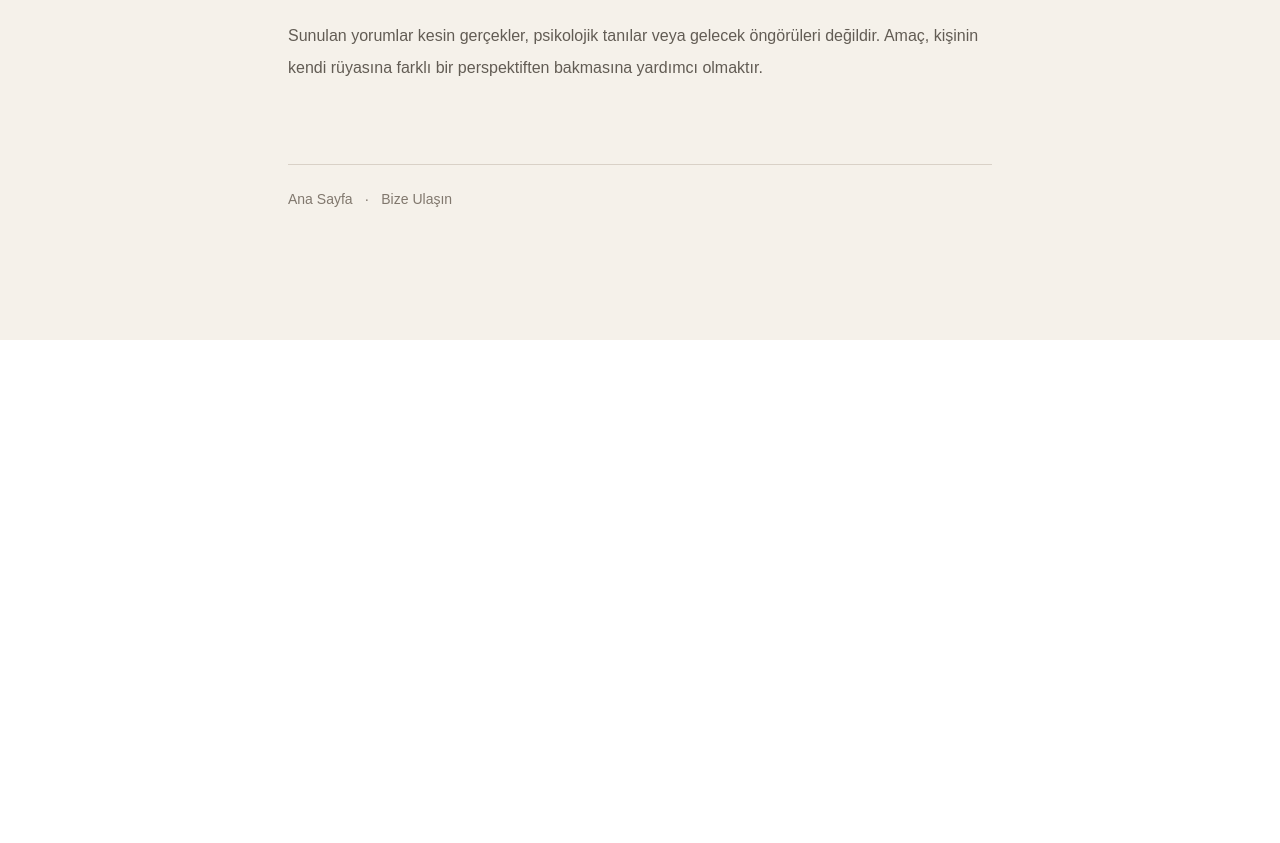
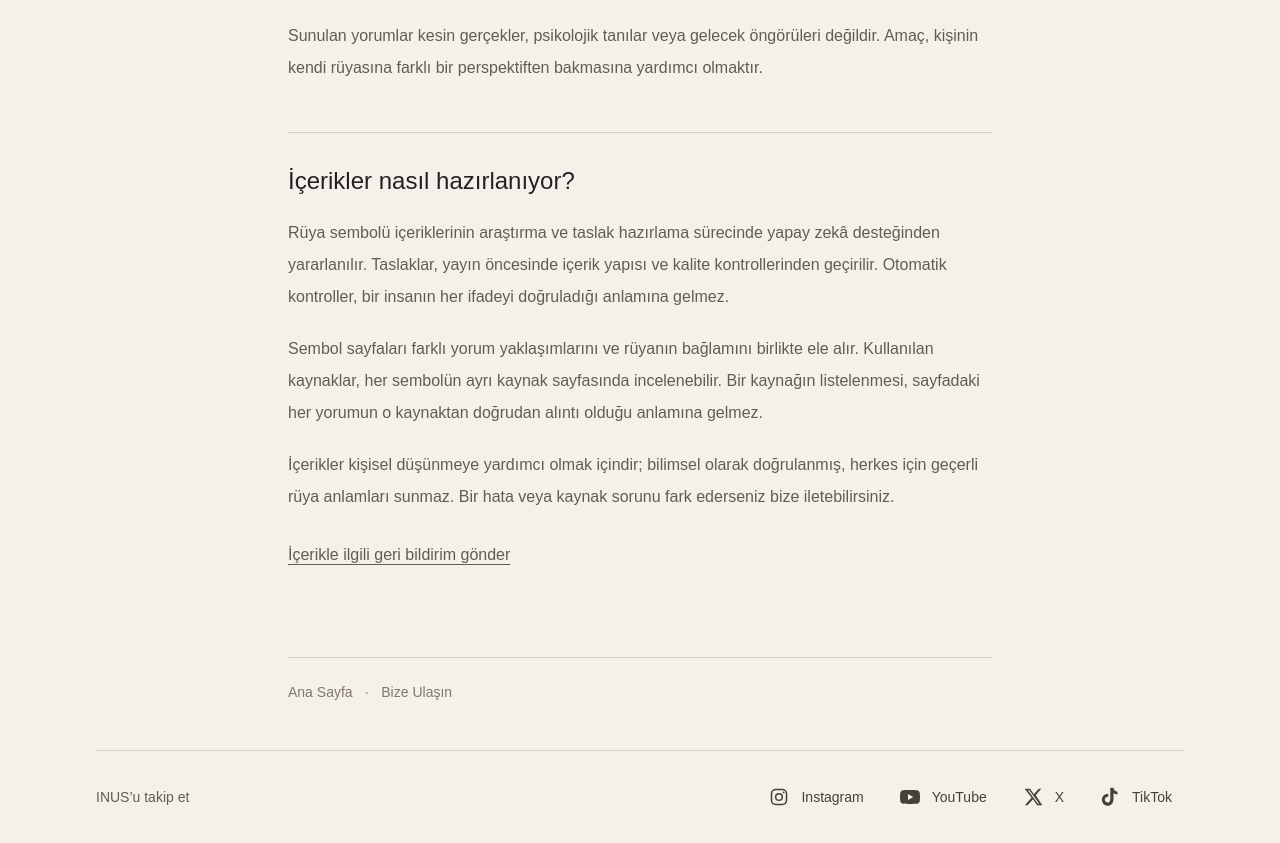
Before and after one commit to gmerdan-gif/-expert-ai, a Next.js app: page /hakkimizda in a window 1280 px wide. Shown: the part 460-1303 px from the top of the page. Before the commit the page ends 800 px from the top, so only its background shows below. Built offline with nearby package versions, Linux system fonts and the light colour scheme; no server answers.

Commit message:
Improve mobile symbol navigation and shared social links

```diff
--- a/app/hakkimizda/page.tsx
+++ b/app/hakkimizda/page.tsx
@@ -1,6 +1,9 @@
 import type { Metadata } from "next";
+import Link from "next/link";
 
 export const metadata: Metadata = {
+  title: "Hakkımızda ve içerik hazırlama yöntemi",
+  description: "INUS hakkında bilgi edinin; rüya sembolü içeriklerinin hazırlanma yöntemini ve kaynakların nasıl kullanıldığını inceleyin.",
   alternates: {
     canonical: "/hakkimizda",
   },
@@ -10,9 +13,9 @@ export default function Hakkimizda() {
   return (
     <main className="min-h-screen bg-[#f5f1ea] text-[#24221f]">
       <div className="mx-auto max-w-3xl px-6 py-12 sm:px-8">
-        <a href="/" className="text-lg font-medium tracking-[0.28em]">
+        <Link href="/" className="text-lg font-medium tracking-[0.28em]">
           INUS
-        </a>
+        </Link>
 
         <article className="mt-16">
           <p className="text-xs uppercase tracking-[0.25em] text-[#81786e]">
@@ -32,7 +35,7 @@ export default function Hakkimizda() {
             </p>
 
             <p>
-              INUS, Carl Jung'un analitik psikolojisinden ve modern psikolojik
+              INUS, Carl Jung&apos;un analitik psikolojisinden ve modern psikolojik
               yaklaşımlardan yararlanarak rüyaları hazır sembol sözlükleriyle
               açıklamak yerine, rüyanın kendi bağlamına ve rüyayı gören kişinin
               deneyimine odaklanır.
@@ -44,14 +47,39 @@ export default function Hakkimizda() {
               perspektiften bakmasına yardımcı olmaktır.
             </p>
           </div>
+          <section id="icerik-yontemi" className="mt-12 scroll-mt-6 border-t border-[#d9d1c7] pt-8">
+            <h2 className="text-2xl font-light">İçerikler nasıl hazırlanıyor?</h2>
+            <div className="mt-5 space-y-5 leading-8 text-[#625c54]">
+              <p>
+                Rüya sembolü içeriklerinin araştırma ve taslak hazırlama sürecinde
+                yapay zekâ desteğinden yararlanılır. Taslaklar, yayın öncesinde
+                içerik yapısı ve kalite kontrollerinden geçirilir. Otomatik
+                kontroller, bir insanın her ifadeyi doğruladığı anlamına gelmez.
+              </p>
+              <p>
+                Sembol sayfaları farklı yorum yaklaşımlarını ve rüyanın bağlamını
+                birlikte ele alır. Kullanılan kaynaklar, her sembolün ayrı kaynak
+                sayfasında incelenebilir. Bir kaynağın listelenmesi, sayfadaki her
+                yorumun o kaynaktan doğrudan alıntı olduğu anlamına gelmez.
+              </p>
+              <p>
+                İçerikler kişisel düşünmeye yardımcı olmak içindir; bilimsel
+                olarak doğrulanmış, herkes için geçerli rüya anlamları sunmaz.
+                Bir hata veya kaynak sorunu fark ederseniz bize iletebilirsiniz.
+              </p>
+              <Link href="/bize-ulasin" className="inline-flex min-h-11 items-center underline underline-offset-4 focus-visible:outline-2 focus-visible:outline-offset-4">
+                İçerikle ilgili geri bildirim gönder
+              </Link>
+            </div>
+          </section>
         </article>
 
         <footer className="mt-20 border-t border-[#d9d1c7] pt-6 text-sm text-[#81786e]">
-          <a href="/" className="hover:text-[#454039]">Ana Sayfa</a>
+          <Link href="/" className="hover:text-[#454039]">Ana Sayfa</Link>
           <span className="mx-3">·</span>
-          <a href="/bize-ulasin" className="hover:text-[#454039]">
+          <Link href="/bize-ulasin" className="hover:text-[#454039]">
             Bize Ulaşın
-          </a>
+          </Link>
         </footer>
       </div>
     </main>
--- a/app/layout.tsx
+++ b/app/layout.tsx
@@ -2,6 +2,7 @@ import type { Metadata } from "next";
 import Script from "next/script";
 import { Geist, Geist_Mono } from "next/font/google";
 import "./globals.css";
+import { SocialLinks } from "@/components/site/SocialLinks";
 import { SOCIAL_PROFILE_URLS } from "@/lib/site/social";
 
 const geistSans = Geist({
@@ -108,6 +109,7 @@ export default function RootLayout({
 
       <body className="min-h-full flex flex-col">
         {children}
+        <SocialLinks />
       </body>
     </html>
   );
--- /dev/null
+++ b/components/site/SocialLinks.tsx
@@ -0,0 +1,74 @@
+import { SOCIAL_PROFILES } from "@/lib/site/social";
+
+const profiles = [
+  { key: "instagram", label: "Instagram" },
+  { key: "youtube", label: "YouTube" },
+  { key: "x", label: "X" },
+  { key: "tiktok", label: "TikTok" },
+] as const;
+
+type SocialPlatform = (typeof profiles)[number]["key"];
+
+function SocialIcon({ platform }: { platform: SocialPlatform }) {
+  return (
+    <svg
+      viewBox="0 0 24 24"
+      width="20"
+      height="20"
+      aria-hidden="true"
+      focusable="false"
+      className="shrink-0"
+      fill="currentColor"
+    >
+      {platform === "instagram" && (
+        <>
+          <rect x="3" y="3" width="18" height="18" rx="5" fill="none" stroke="currentColor" strokeWidth="1.8" />
+          <circle cx="12" cy="12" r="4" fill="none" stroke="currentColor" strokeWidth="1.8" />
+          <circle cx="17.5" cy="6.5" r="1.1" />
+        </>
+      )}
+      {platform === "youtube" && (
+        <>
+          <path d="M23.5 6.2a3 3 0 0 0-2.1-2.1C19.5 3.6 12 3.6 12 3.6s-7.5 0-9.4.5A3 3 0 0 0 .5 6.2 31 31 0 0 0 0 12a31 31 0 0 0 .5 5.8 3 3 0 0 0 2.1 2.1c1.9.5 9.4.5 9.4.5s7.5 0 9.4-.5a3 3 0 0 0 2.1-2.1A31 31 0 0 0 24 12a31 31 0 0 0-.5-5.8ZM9.6 15.6V8.4l6.3 3.6-6.3 3.6Z" />
+        </>
+      )}
+      {platform === "x" && (
+        <path d="M18.9 2H22l-6.8 7.8L23.2 22h-6.3L12 14.6 5.5 22H2.3l7.9-9L2 2h6.5l4.5 6.7L18.9 2Zm-1.1 18h1.7L7.6 3.9H5.8L17.8 20Z" />
+      )}
+      {platform === "tiktok" && (
+        <path d="M16.7 0c.4 3.4 2.3 5.4 5.6 5.6v3.8a9.6 9.6 0 0 1-5.6-1.6v7.8c0 9.9-10.8 13-15.1 5.9-2.8-4.6-1.1-12.6 7.8-13v4c-.7.1-1.4.2-2.1.4-2 .7-3.1 2-2.8 4.4.6 4.5 8.4 5.8 7.7-3V0h4.5Z" transform="translate(2 1) scale(.85)" />
+      )}
+    </svg>
+  );
+}
+
+export function SocialLinks() {
+  return (
+    <div className="bg-[#f5f1ea] text-[#454039]">
+      <div className="mx-auto w-full max-w-6xl px-5 sm:px-8">
+        <nav
+          aria-label="INUS sosyal medya hesapları"
+          className="border-t border-[#d9d2c9] py-6 sm:flex sm:items-center sm:justify-between sm:gap-6"
+        >
+          <p className="mb-3 text-sm text-[#625c54] sm:mb-0">INUS’u takip et</p>
+          <ul className="grid grid-cols-2 gap-2 sm:flex sm:flex-wrap sm:gap-3">
+            {profiles.map(({ key, label }) => (
+              <li key={key}>
+                <a
+                  href={SOCIAL_PROFILES[key]}
+                  target="_blank"
+                  rel="noopener noreferrer"
+                  aria-label={`${label}: INUS (yeni sekmede açılır)`}
+                  className="flex min-h-11 items-center gap-3 rounded-lg px-3 py-2 text-sm transition-colors hover:bg-[#e9e2d8] hover:text-[#24221f] focus-visible:outline-2 focus-visible:outline-offset-2 focus-visible:outline-[#625c54]"
+                >
+                  <SocialIcon platform={key} />
+                  <span>{label}</span>
+                </a>
+              </li>
+            ))}
+          </ul>
+        </nav>
+      </div>
+    </div>
+  );
+}
--- a/components/symbol-pages/SymbolPage.tsx
+++ b/components/symbol-pages/SymbolPage.tsx
@@ -1,5 +1,4 @@
 import Link from "next/link";
-import { SOCIAL_PROFILES } from "@/lib/site/social";
 
 import AdSlot from "@/components/ads/AdSlot";
 import { dreamPhrase } from "@/lib/symbols/dream-title";
@@ -22,15 +21,6 @@ function lowerTr(value: string) {
   return value.toLocaleLowerCase("tr-TR");
 }
 
-function capitalizeTr(value: string) {
-  if (!value) return value;
-
-  return (
-    value.charAt(0).toLocaleUpperCase("tr-TR") +
-    value.slice(1)
-  );
-}
-
 function rawSymbolName(title: string) {
   return title
     .replace(/^rüyada\s+/i, "")
@@ -47,7 +37,6 @@ export function SymbolPage({
   relatedSymbols = [],
 }: SymbolPageProps) {
   const rawName = rawSymbolName(symbol.title);
-  const name = capitalizeTr(rawName);
 
   const positiveAssociations =
     symbol.positiveAssociations ?? [];
@@ -87,6 +76,17 @@ export function SymbolPage({
       item.content.trim().length > 0,
   );
 
+  const sectionLinks = [
+    { id: "temalar", label: "Temalar", visible: positiveAssociations.length > 0 },
+    { id: "yaklasimlar", label: "Yaklaşımlar", visible: perspectives.length > 0 },
+    { id: "karsilastirma", label: "Karşılaştırma", visible: Boolean(symbol.commonGround || symbol.differences) },
+    { id: "baglam", label: "Bağlam", visible: Boolean(symbol.inusAssessment) },
+    { id: "ayrintilar", label: "Rüyanın ayrıntıları", visible: symbol.commonVariations?.length > 0 },
+    { id: "sorular", label: "Sorular", visible: symbol.faq?.length > 0 },
+    { id: "ilgili-semboller", label: "İlgili semboller", visible: relatedSymbols.length > 0 },
+    { id: "kaynaklar", label: "Kaynaklar", visible: true },
+  ].filter((section) => section.visible);
+
   return (
     <main className="min-h-screen bg-[#f5f1ea] text-[#24221f]">
       <div className="mx-auto w-full max-w-6xl px-5 sm:px-8">
@@ -99,7 +99,7 @@ export function SymbolPage({
               INUS
             </Link>
 
-            <nav className="hidden items-center gap-7 text-sm text-[#625c54] md:flex">
+            <nav aria-label="Ana gezinme" className="hidden items-center gap-7 text-sm text-[#625c54] md:flex">
               <Link
                 href="/ruyalar"
                 className="transition hover:text-[#24221f]"
@@ -131,9 +131,34 @@ export function SymbolPage({
               Hakkımızda
             </Link>
           </div>
+          <details className="group relative md:hidden">
+            <summary className="flex min-h-11 cursor-pointer list-none items-center gap-3 rounded-lg border border-[#d9d2c9] px-4 text-sm text-[#454039] focus-visible:outline-2 focus-visible:outline-offset-4 focus-visible:outline-[#625c54] [&::-webkit-details-marker]:hidden">
+              Menü
+              <span aria-hidden="true" className="transition-transform group-open:rotate-180">⌄</span>
+            </summary>
+            <nav
+              aria-label="Mobil ana gezinme"
+              className="absolute right-0 top-full z-20 mt-2 w-[min(18rem,calc(100vw-2.5rem))] rounded-xl border border-[#d9d2c9] bg-[#faf8f4] p-2"
+            >
+              {[
+                { href: "/ruyalar", label: "Rüyalar" },
+                { href: "/ruyalar/semboller", label: "Rüya Sembolleri" },
+                { href: `/ruyalar/semboller/${symbol.slug}/kaynaklar`, label: "Kaynaklar" },
+                { href: "/hakkimizda", label: "Hakkımızda" },
+              ].map((item) => (
+                <Link
+                  key={item.href}
+                  href={item.href}
+                  className="flex min-h-11 items-center rounded-lg px-4 py-3 text-base text-[#454039] hover:bg-[#eee8df] focus-visible:outline-2 focus-visible:outline-offset-2 focus-visible:outline-[#625c54]"
+                >
+                  {item.label}
+                </Link>
+              ))}
+            </nav>
+          </details>
         </header>
 
-        <article>
+        <article className="min-w-0 [overflow-wrap:anywhere]">
           <section className="pb-11 pt-8 sm:pb-14 sm:pt-12">
             <div className="max-w-3xl">
               <h1 className="text-[40px] font-light leading-[1.08] tracking-[-0.035em] sm:text-[48px]">
@@ -143,11 +168,33 @@ export function SymbolPage({
               <div className="mt-6 max-w-2xl text-[16px] leading-8 text-[#5f5952]">
                 {symbol.shortDescription}
               </div>
+              <Link
+                href="/hakkimizda#icerik-yontemi"
+                className="mt-3 inline-flex min-h-11 items-center text-sm text-[#625c54] underline underline-offset-4 focus-visible:outline-2 focus-visible:outline-offset-4"
+              >
+                İçerik hazırlama yöntemi
+              </Link>
             </div>
           </section>
 
+          <nav aria-label="Bu sayfadaki bölümler" className="mb-8 border-t border-[#d9d2c9] pt-5">
+            <p className="mb-2 text-sm font-medium text-[#625c54]">Bu sayfada</p>
+            <ul className="flex flex-wrap gap-x-2 gap-y-1">
+              {sectionLinks.map((section) => (
+                <li key={section.id}>
+                  <a
+                    href={`#${section.id}`}
+                    className="inline-flex min-h-11 items-center rounded-lg px-3 py-2 text-sm text-[#454039] underline decoration-[#b9b0a6] underline-offset-4 hover:bg-[#eee8df] focus-visible:outline-2 focus-visible:outline-offset-2 focus-visible:outline-[#625c54]"
+                  >
+                    {section.label}
+                  </a>
+                </li>
+              ))}
+            </ul>
+          </nav>
+
           {positiveAssociations.length > 0 && (
-            <section className="border-t border-[#d9d2c9] py-10">
+            <section id="temalar" className="scroll-mt-6 border-t border-[#d9d2c9] py-10">
               <p className="mb-3 text-[10px] uppercase tracking-[0.3em] text-[#81786e]">
                 İLK BAKIŞTA
               </p>
@@ -172,7 +219,7 @@ export function SymbolPage({
           )}
 
           {perspectives.length > 0 && (
-            <section className="border-t border-[#d9d2c9] py-10">
+            <section id="yaklasimlar" className="scroll-mt-6 border-t border-[#d9d2c9] py-10">
               <p className="mb-3 text-[10px] uppercase tracking-[0.3em] text-[#81786e]">
                 FARKLI PERSPEKTİFLER
               </p>
@@ -192,13 +239,13 @@ export function SymbolPage({
                 {perspectives.map((item) => (
                   <section
                     key={item.label}
-                    className="rounded-xl border border-[#ddd5cb] bg-[#faf8f4] px-6 py-6"
+                    className="rounded-xl border border-[#ddd5cb] bg-[#faf8f4] px-5 py-6 sm:px-6"
                   >
                     <h3 className="mb-4 text-[15px] font-medium">
                       {item.label}
                     </h3>
 
-                    <div className="text-[14px] leading-7 text-[#625c54]">
+                    <div className="text-base leading-7 text-[#625c54] sm:text-[14px]">
                       {item.content}
                     </div>
                   </section>
@@ -210,7 +257,7 @@ export function SymbolPage({
           <AdSlot placement="symbol-after-perspectives" />
 
           {(symbol.commonGround || symbol.differences) && (
-            <section className="border-t border-[#d9d2c9] py-10">
+            <section id="karsilastirma" className="scroll-mt-6 border-t border-[#d9d2c9] py-10">
               <p className="mb-3 text-[10px] uppercase tracking-[0.3em] text-[#81786e]">
                 KARŞILAŞTIRMA
               </p>
@@ -221,24 +268,24 @@ export function SymbolPage({
 
               <div className="mt-7 grid overflow-hidden rounded-xl border border-[#d9d1c7] bg-[#faf8f4] md:grid-cols-2 md:divide-x md:divide-[#ded6cc]">
                 {symbol.commonGround && (
-                  <div className="px-7 py-6">
+                  <div className="px-5 py-6 sm:px-7">
                     <p className="mb-4 text-[10px] uppercase tracking-[0.22em] text-[#81786e]">
                       YAKINLAŞAN NOKTALAR
                     </p>
 
-                    <div className="text-[14px] leading-7 text-[#625c54]">
+                    <div className="text-base leading-7 text-[#625c54] sm:text-[14px]">
                       {symbol.commonGround}
                     </div>
                   </div>
                 )}
 
                 {symbol.differences && (
-                  <div className="border-t border-[#ded6cc] px-7 py-6 md:border-t-0">
+                  <div className="border-t border-[#ded6cc] px-5 py-6 sm:px-7 md:border-t-0">
                     <p className="mb-4 text-[10px] uppercase tracking-[0.22em] text-[#81786e]">
                       AYRILAN NOKTALAR
                     </p>
 
-                    <div className="text-[14px] leading-7 text-[#625c54]">
+                    <div className="text-base leading-7 text-[#625c54] sm:text-[14px]">
                       {symbol.differences}
                     </div>
                   </div>
@@ -248,8 +295,8 @@ export function SymbolPage({
           )}
 
           {symbol.inusAssessment && (
-            <section className="border-t border-[#d9d2c9] py-10">
-              <div className="rounded-xl border border-[#ddd5cb] bg-[#eee8df] px-8 py-8">
+            <section id="baglam" className="scroll-mt-6 border-t border-[#d9d2c9] py-10">
+              <div className="rounded-xl border border-[#ddd5cb] bg-[#eee8df] px-5 py-6 sm:px-8 sm:py-8">
                 <p className="mb-3 text-[10px] uppercase tracking-[0.3em] text-[#81786e]">
                   INUS DEĞERLENDİRMESİ
                 </p>
@@ -266,7 +313,7 @@ export function SymbolPage({
           )}
 
           {symbol.commonVariations?.length > 0 && (
-            <section className="border-t border-[#d9d2c9] py-10">
+            <section id="ayrintilar" className="scroll-mt-6 border-t border-[#d9d2c9] py-10">
               <p className="mb-3 text-[10px] uppercase tracking-[0.3em] text-[#81786e]">
                 RÜYANIN AYRINTILARI
               </p>
@@ -280,13 +327,13 @@ export function SymbolPage({
                   (variation, index) => (
                     <div
                       key={`${variation.title}-${index}`}
-                      className="grid gap-3 border-b border-[#e1dad1] px-6 py-4 last:border-b-0 sm:grid-cols-[0.28fr_0.68fr] sm:gap-6"
+                      className="grid gap-3 border-b border-[#e1dad1] px-5 py-4 last:border-b-0 sm:px-6 sm:grid-cols-[0.28fr_0.68fr] sm:gap-6"
                     >
-                      <h3 className="text-[14px] font-medium">
+                      <h3 className="text-base font-medium sm:text-[14px]">
                         {variation.title}
                       </h3>
 
-                      <p className="text-[13px] leading-6 text-[#625c54]">
+                      <p className="text-base leading-7 text-[#625c54] sm:text-[13px] sm:leading-6">
                         {variation.description}
                       </p>
                     </div>
@@ -330,7 +377,7 @@ export function SymbolPage({
           </section>
 
           {symbol.faq?.length > 0 && (
-            <section className="border-t border-[#d9d2c9] py-10">
+            <section id="sorular" className="scroll-mt-6 border-t border-[#d9d2c9] py-10">
               <p className="mb-3 text-[10px] uppercase tracking-[0.3em] text-[#81786e]">
                 MERAK EDİLENLER
               </p>
@@ -345,7 +392,7 @@ export function SymbolPage({
                     key={`${item.question}-${index}`}
                     className="group border-b border-[#e1dad1] last:border-b-0"
                   >
-                    <summary className="flex cursor-pointer list-none items-center justify-between gap-6 px-6 py-4 text-[14px]">
+                    <summary className="flex cursor-pointer list-none items-center justify-between gap-4 px-5 py-4 text-base focus-visible:outline-2 focus-visible:outline-offset-[-2px] focus-visible:outline-[#625c54] sm:gap-6 sm:px-6 sm:text-[14px]">
                       <span>{item.question}</span>
 
                       <span className="text-lg font-light transition group-open:rotate-45">
@@ -353,7 +400,7 @@ export function SymbolPage({
                       </span>
                     </summary>
 
-                    <div className="max-w-3xl px-6 pb-5 text-[13px] leading-6 text-[#625c54]">
+                    <div className="max-w-3xl px-5 pb-5 text-base sm:px-6 leading-7 text-[#625c54] sm:text-[13px] sm:leading-6">
                       {item.answer}
                     </div>
                   </details>
@@ -363,7 +410,7 @@ export function SymbolPage({
           )}
 
           {relatedSymbols.length > 0 && (
-            <section className="border-t border-[#d9d2c9] py-10">
+            <section id="ilgili-semboller" className="scroll-mt-6 border-t border-[#d9d2c9] py-10">
               <p className="mb-3 text-[10px] uppercase tracking-[0.3em] text-[#81786e]">
                 KEŞFET
               </p>
@@ -397,7 +444,7 @@ export function SymbolPage({
             </section>
           )}
 
-          <section className="border-t border-[#d9d2c9] py-10">
+          <section id="kaynaklar" className="scroll-mt-6 border-t border-[#d9d2c9] py-10">
             <div className="grid gap-8 sm:grid-cols-[1fr_auto] sm:items-end">
               <div>
                 <p className="mb-3 text-[10px] uppercase tracking-[0.3em] text-[#81786e]">
@@ -461,36 +508,6 @@ export function SymbolPage({
             </Link>
           </div>
 
-          <div className="flex flex-wrap gap-5">
-            <a
-              href={SOCIAL_PROFILES.instagram}
-              target="_blank"
-              rel="noopener noreferrer"
-            >
-              Instagram
-            </a>
-            <a
-              href={SOCIAL_PROFILES.youtube}
-              target="_blank"
-              rel="noopener noreferrer"
-            >
-              YouTube
-            </a>
-            <a
-              href={SOCIAL_PROFILES.x}
-              target="_blank"
-              rel="noopener noreferrer"
-            >
-              X
-            </a>
-            <a
-              href={SOCIAL_PROFILES.tiktok}
-              target="_blank"
-              rel="noopener noreferrer"
-            >
-              TikTok
-            </a>
-          </div>
         </footer>
       </div>
     </main>
```
Also changed, not shown: app/ruyalar/page.tsx (+0 -31 lines), app/ruyalar/semboller/[slug]/kaynaklar/page.tsx (+0 -31 lines).
